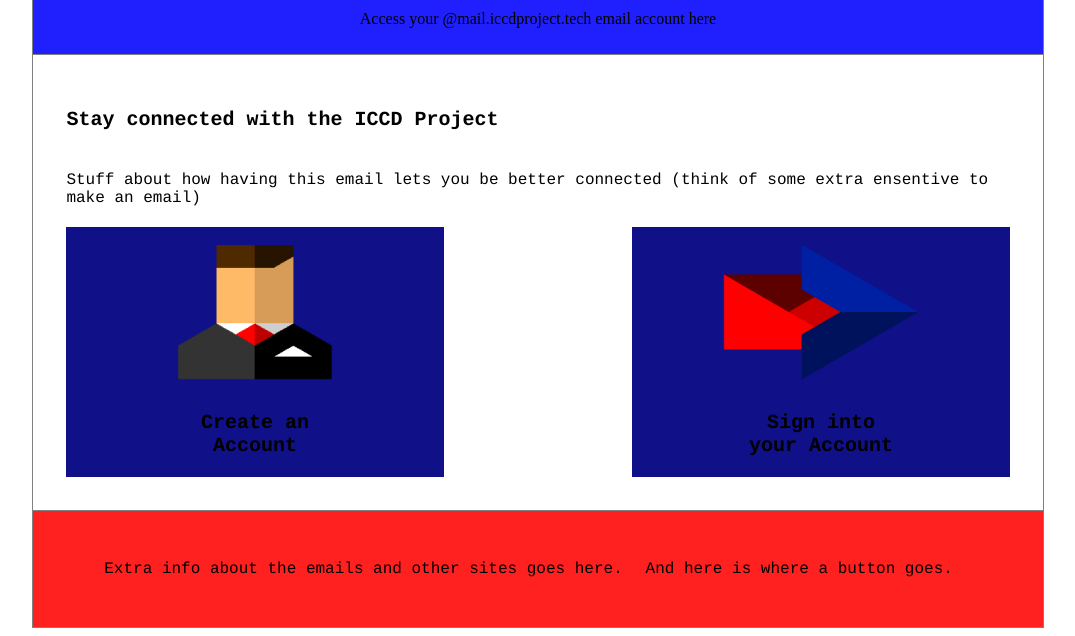
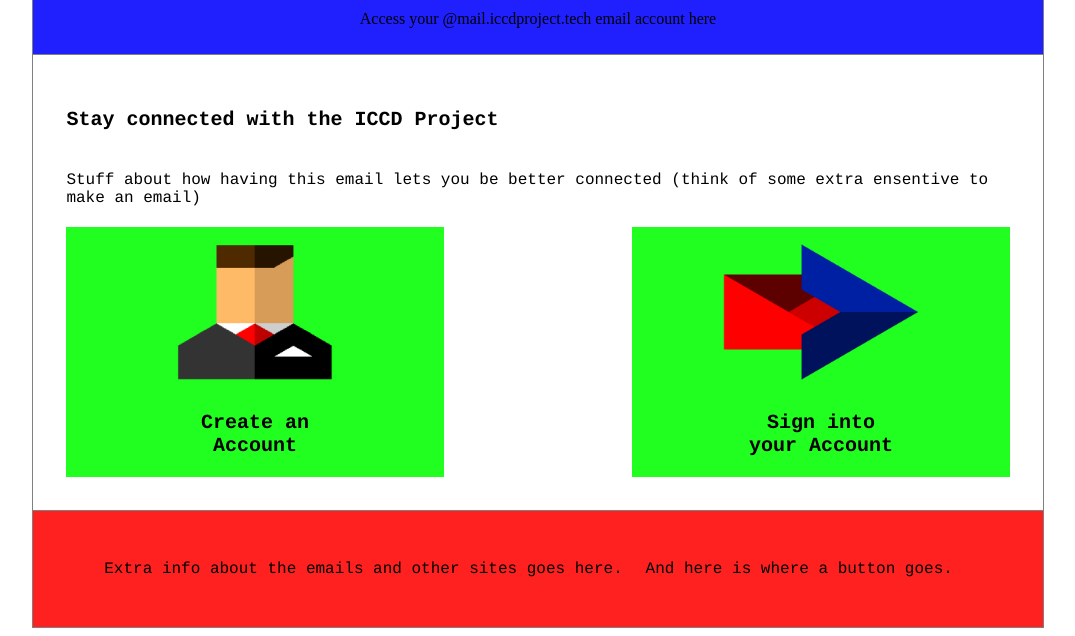
Before and after one commit to KosmicCO/Email-Server, a plain HTML site: page index.html in a window 1280 px wide. Shown: the part 771-1407 px from the top of the page, without its empty margins (102-1177 px from the left). Drawn offline with Linux system fonts and the light colour scheme.

Commit message:
Update index.html

```diff
--- a/index.html
+++ b/index.html
@@ -53,7 +53,7 @@
 
                 <table  cellpadding = "0" cellspacing = "0" width = "100%">
                   <tr>
-                    <td width = "40%" align = "center" valign = "top" bgcolor = "#101088" style = "padding-top: 10px">
+                    <td width = "40%" align = "center" valign = "top" bgcolor = "#20ff20" style = "padding-top: 10px">
                       <img src="Mail-Images/New-Account-Scaled.png" height = "150" width = "auto"/>
                       <p style = "font-family: 'Courier', 'Courier', 'sans-serif'; font-weight: bold; font-size: 20px">
                         Create an<br>
@@ -63,7 +63,7 @@
                     <td style = "font-size: 0; line-height: 0;" width = "20%">
                       &nbsp;
                     </td>
-                    <td width = "40%" align = "center" valign = "top" bgcolor = "101088" style = "padding-top: 10px">
+                    <td width = "40%" align = "center" valign = "top" bgcolor = "20ff20" style = "padding-top: 10px">
                       <img src="Mail-Images/Log-In.png" height = "150" width = "auto"/>
                       <p style = "font-family: 'Courier', 'Courier', 'sans-serif'; font-weight: bold; font-size: 20px">
                         Sign into<br>
```
